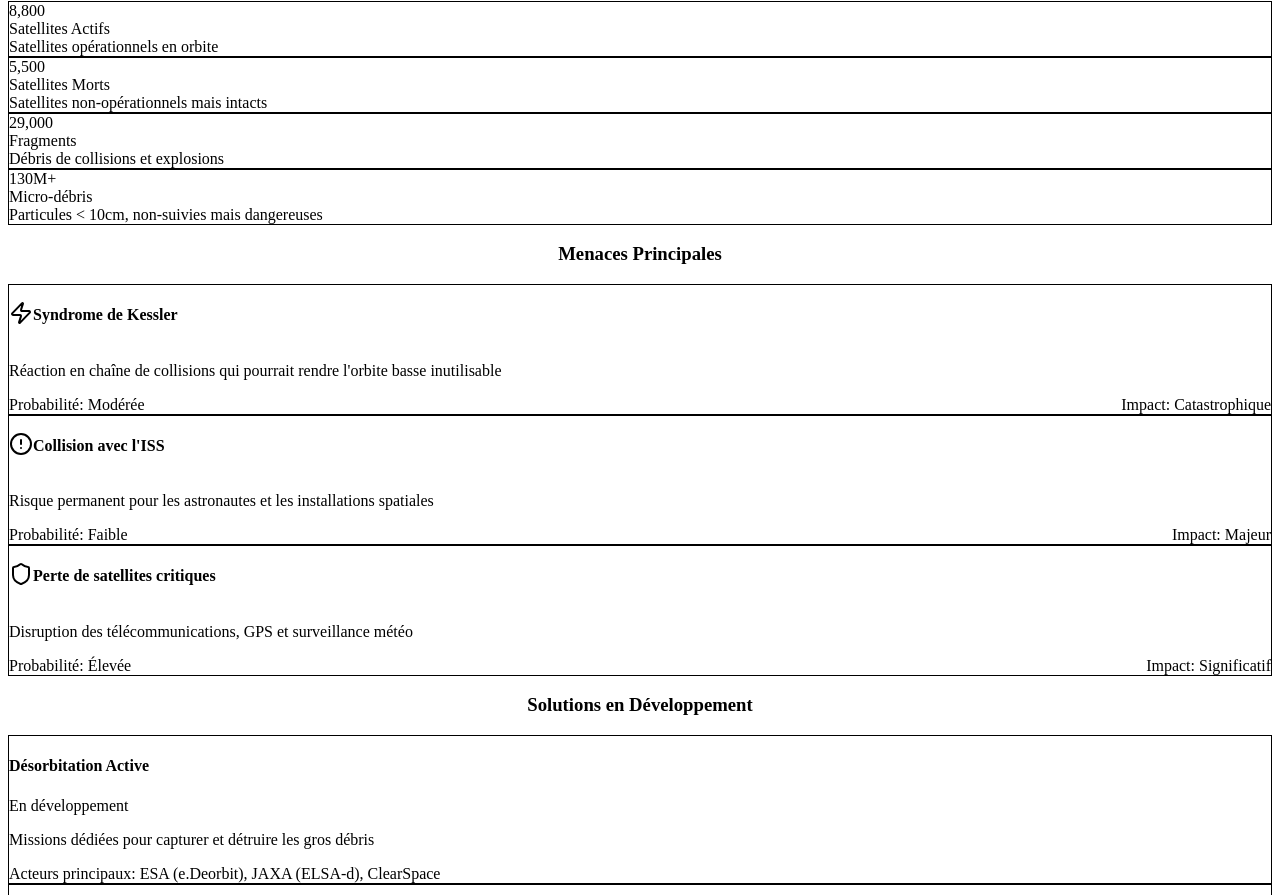
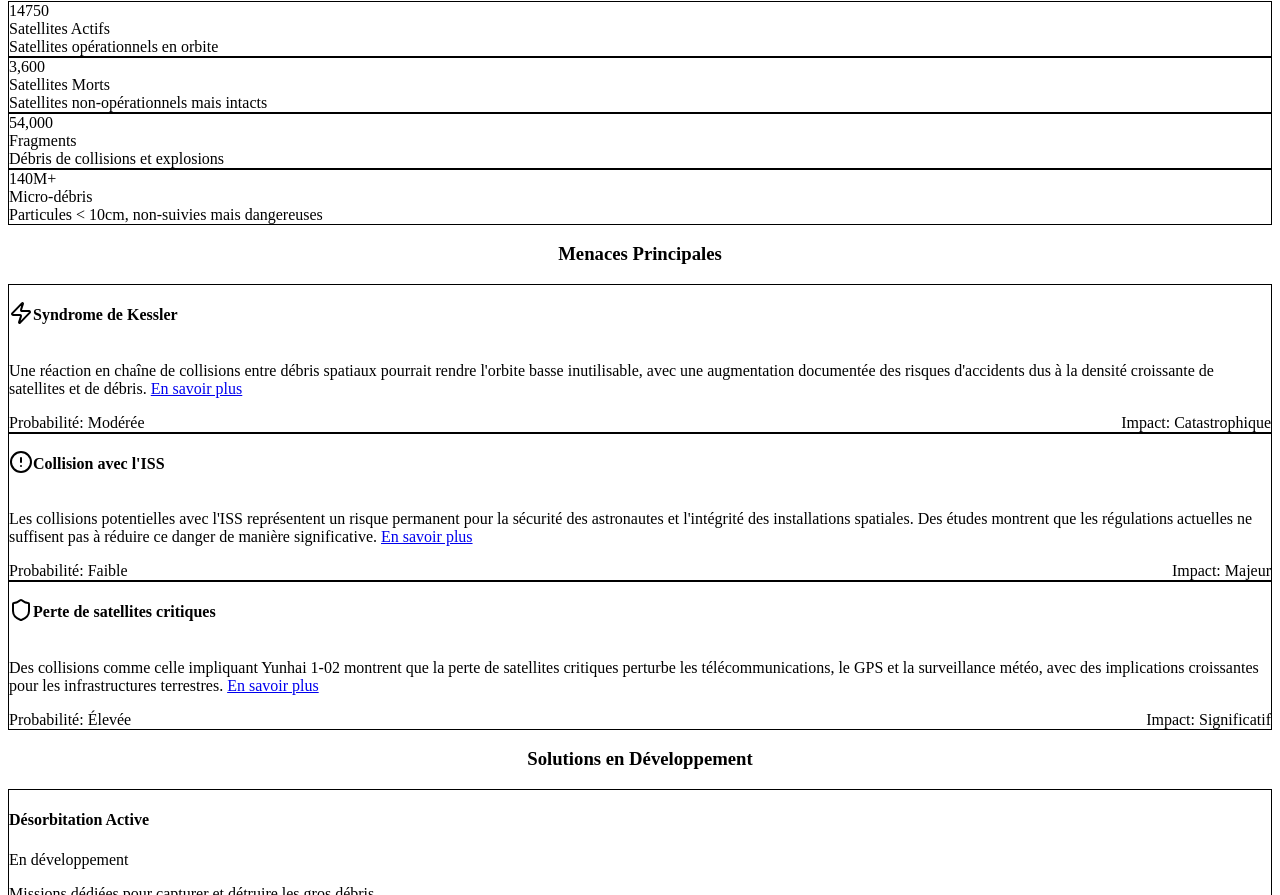
Before and after one commit to EdouardoGhoussein/SpaceDebate, a React (Vite) app: page / in a window 1280 px wide. Shown: the part 1684-2579 px from the top of the page. Built offline with nearby package versions, Linux system fonts and the light colour scheme; no server answers.

Commit message:
Updated numbers and added context to debris section

```diff
--- a/src/components/DebrisSection.tsx
+++ b/src/components/DebrisSection.tsx
@@ -8,56 +8,81 @@ const DebrisSection = () => {
     {
       id: 'functional',
       name: 'Satellites Actifs',
-      count: '8,800',
+      count: '14750',
       color: 'bg-green-500',
-      description: 'Satellites opérationnels en orbite'
+      description: 'Satellites opérationnels en orbite',
+      link: 'https://obdh.space/'
     },
     {
       id: 'defunct',
       name: 'Satellites Morts',
-      count: '5,500',
+      count: '3,600',
       color: 'bg-orange-500',
-      description: 'Satellites non-opérationnels mais intacts'
+      description: 'Satellites non-opérationnels mais intacts',
+      link: 'https://www.slingshot.space/news/state-of-satellite-deployments-and-orbital-operations-2023'
     },
     {
       id: 'fragments',
       name: 'Fragments',
-      count: '29,000',
+      count: '54,000',
       color: 'bg-red-500',
-      description: 'Débris de collisions et explosions'
+      description: 'Débris de collisions et explosions',
+      link: 'https://sdup.esoc.esa.int/discosweb/statistics/'
     },
     {
       id: 'micro',
       name: 'Micro-débris',
-      count: '130M+',
+      count: '140M+',
       color: 'bg-purple-500',
-      description: 'Particules < 10cm, non-suivies mais dangereuses'
+      description: 'Particules < 10cm, non-suivies mais dangereuses',
+      link: 'https://sdup.esoc.esa.int/discosweb/statistics/'
     }
   ];
-
 const threats = [
     {
         title: "Syndrome de Kessler",
-      description: "Réaction en chaîne de collisions qui pourrait rendre l'orbite basse inutilisable",
+        description: (
+            <>
+                Une réaction en chaîne de collisions entre débris spatiaux pourrait rendre l'orbite basse inutilisable, avec une augmentation documentée des risques d'accidents dus à la densité croissante de satellites et de débris.{" "}
+                <a href="https://www.tandfonline.com/doi/epdf/10.1080/10095020.2022.2031313?needAccess=true" target="_blank" rel="noopener noreferrer">
+                    En savoir plus
+                </a>
+            </>
+        ),
         probability: "Modérée",
         impact: "Catastrophique",
         icon: Zap
     },
     {
         title: "Collision avec l'ISS",
-      description: "Risque permanent pour les astronautes et les installations spatiales",
+        description: (
+            <>
+                Les collisions potentielles avec l'ISS représentent un risque permanent pour la sécurité des astronautes et l'intégrité des installations spatiales. Des études montrent que les régulations actuelles ne suffisent pas à réduire ce danger de manière significative.{" "}
+                <a href="https://issues.org/space-debris-fcc-harbert-balakrishnan/#:~:text=regulatory%20framework%20in%20space,In" target="_blank" rel="noopener noreferrer">
+                    En savoir plus
+                </a>
+            </>
+        ),
         probability: "Faible",
         impact: "Majeur",
         icon: AlertCircle
     },
     {
         title: "Perte de satellites critiques",
-      description: "Disruption des télécommunications, GPS et surveillance météo",
+        description: (
+            <>
+                Des collisions comme celle impliquant Yunhai 1-02 montrent que la perte de satellites critiques perturbe les télécommunications, le GPS et la surveillance météo, avec des implications croissantes pour les infrastructures terrestres.{" "}
+                <a href="https://www.space.com/space-junk-collision-chinese-satellite-yunhai-1-02" target="_blank" rel="noopener noreferrer">
+                    En savoir plus
+                </a>
+            </>
+        ),
         probability: "Élevée",
         impact: "Significatif",
         icon: Shield
     }
 ];
+
 
   const solutions = [
     {
```
Lines whose indentation alone changed are shown as unchanged.
